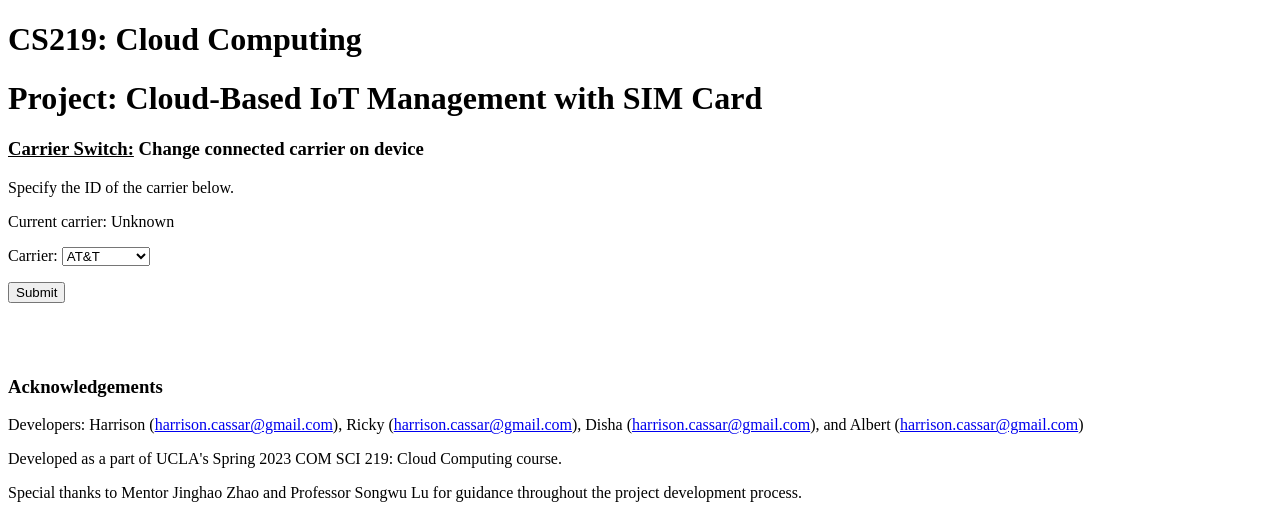
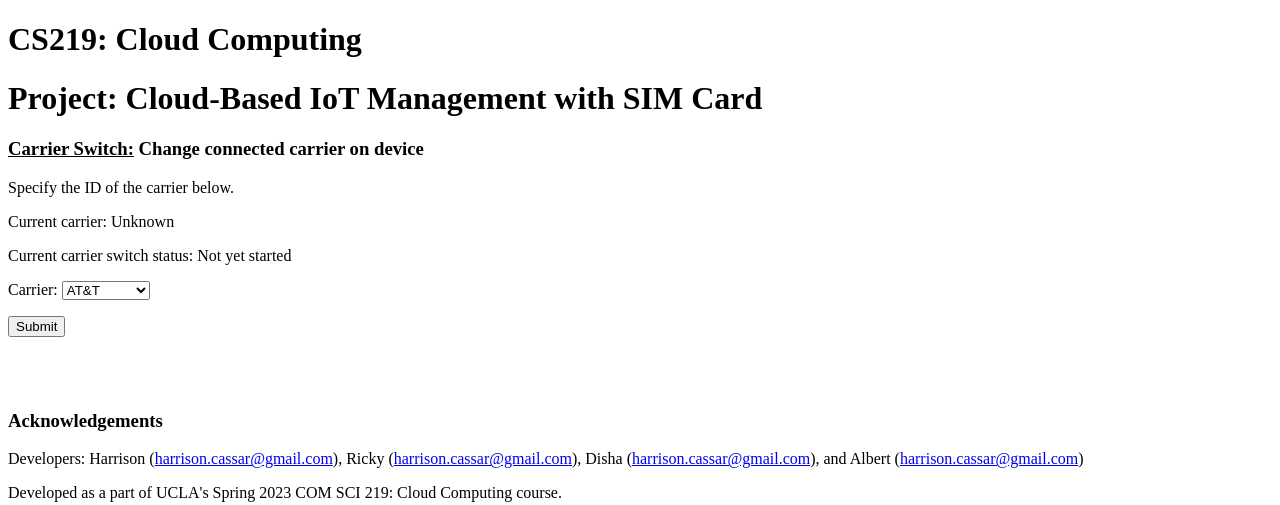
Before and after one commit to harrisonCassar/CS219-Cloud-IoT-Management-SIM-Card, a Flask app: page / in a window 1280 px wide. Shown: the top 505 px of the page. Run offline with Flask 2, Linux system fonts and the light colour scheme; some libraries are stand-ins or nearby versions.

Commit message:
Add complete support for upstream Carrier Switch (ACK) functionality. -Expose `carrier_switch_status` endpoint to allow UDP server to update the current state of the Carrier Switch status via HTTP POST request. -Add handling of Carrier Switch ACK packet (HTTP POSTing to Flask server). -Display current state (current carrier + carrier switch status).

```diff
--- a/flask_server/app.py
+++ b/flask_server/app.py
@@ -39,15 +39,13 @@ def handle_producer_event_cb(err, msg):
 ###################### on-server startup ######################
 
 # init front-end info channels/state
+# TODO: Perhaps use ENUMs...? Better style + more robust to change down the road.
+# TODO: See if we can get this to be live-updated on the browser page? Currently just static, and only updates once the user refreshes the page.
 current_carrier = 'Unknown'
+carrier_switch_status = 'Not yet started' # Current options: "Not yet started", "Success", "Failure", "In progress", "Unknown"
 
 # init helpful lookups
-carrier_switch_choices = [
-    ('AT&T',     'AT&T'),
-    ('T-Mobile', 'T-Mobile'),
-    ('Verizon',  'Verizon'),
-    ('Disconnect',  'Disconnect'),
-]
+carrier_switch_choices = ['AT&T', 'T-Mobile', 'Verizon', 'Disconnect']
 
 # Setup Kafka Producer.
 producer = Producer({
@@ -81,6 +79,7 @@ def index():
     return render_template(
         "index.html",
         current_carrier=current_carrier,
+        carrier_switch_status=carrier_switch_status,
         form_change_carrier=form_change_carrier)
 
 
@@ -97,13 +96,66 @@ def grafana_home():
 
 ## routines
 
+@app.route('/carrier_switch_status', methods=['POST'])
+def carrier_switch_status_update():
+
+    global current_carrier
+    global carrier_switch_status
+
+    # Extract (and validate) relevant arguments representing our status.
+    args_dict = request.get_json(force=True) # force=True necessary posting forgot to set MIME type to 'application/json'
+
+    status_raw = args_dict.get('status')
+    modem_current_carrier = args_dict.get('carrier')
+
+    if not status_raw or not modem_current_carrier:
+        print("ERROR: Post of Carrier Switch status is missing arguments.")
+        return redirect(url_for('index'))
+
+    print(f"Post of Carrier Switch status: {status_raw}, {modem_current_carrier}")
+
+    # Assume that the Modem's current carrier is a valid carrier choice.
+    # Perhaps this is reasonable anyway, as maybe we only want to support a certain
+    # set of carriers with this cloud interface, but the Modem/SIM may have more that
+    # it can possibly be set to.
+    #
+    # if modem_current_carrier not in carrier_switch_choices:
+    #     print(f"ERROR: Post of Carrier Switch status indicates a carrier that is not supported {modem_current_carrier}.")
+    #     return redirect(url_for('index'))
+
+    # Decode status, and update our internal state.
+    if status_raw == 'ACK':
+        carrier_switch_status = "Success"
+        current_carrier = modem_current_carrier
+    elif status_raw == 'NACK':
+        carrier_switch_status = "Failure"
+        current_carrier = modem_current_carrier
+    else:
+        print(f"ERROR: Received unknown Carrier Switch status {status_raw}.")
+        carrier_switch_status = "Unknown"
+        current_carrier = "Unknown"
+
+    return redirect(url_for('index'))
+
+
 @app.route("/carrier_switch", methods=['POST'])
 def carrier_switch():
+
     global current_carrier
+    global carrier_switch_status
 
     form_change_carrier = ChangeCarrierForm()
 
-    # Change carrier to specification
+    # TODO: Perhaps add some kind of check for if we've already begun a request?
+    # This will avoid unncessary communication + protect spamming of carrier switch.
+    # We should, however, add some form of timeout in case the UDP server and/or Modem client
+    # experience some problem that prevents an ACK being sent back through the above
+    # "carrier_switch_status" endpoint. Perhaps we can use Flask's Celery plugin for this..?
+    #
+    # if carrier_switch_status != 'Not yet started' and carrier_switch_status != 'Success':
+    #     print("Cannot start a Carrier Switch Request until the previous one has been resolved.")
+
+    # Change carrier to specification.
     if form_change_carrier.validate_on_submit():
 
         # Extract useful form data.
@@ -130,11 +182,7 @@ def carrier_switch():
         producer.flush()
 
         # Update current carrier switch state.
-        # TODO: Represent Carrier Switch state as "In Progress" and DON'T change current carrier state just yet. Let some other endpoint set this status ("carrier_switch_status" endpoint).
-        if new_carrier == 'Disconnect':
-            current_carrier = 'Disconnected'
-        else:
-            current_carrier = new_carrier
+        carrier_switch_status = 'In progress'
 
     return redirect(url_for('index'))
 
--- a/flask_server/templates/index.html
+++ b/flask_server/templates/index.html
@@ -18,6 +18,7 @@
       <div id="transfer">
         <p>Specify the ID of the carrier below.</p>
         <p>Current carrier: {{ current_carrier }}</p>
+        <p>Current carrier switch status: {{ carrier_switch_status }}</p>
         <form action="{{ url_for('carrier_switch') }}" method="post" enctype="multipart/form-data">
           {{ form_change_carrier.csrf_token }}
           <p>Carrier: {{ form_change_carrier.carrier }}</p>
--- a/udp_server/requirements.txt
+++ b/udp_server/requirements.txt
@@ -1,3 +1,4 @@
 bitstruct==8.17.0
 temporenc==0.1.0
 confluent-kafka==2.1.1
+requests==2.30.0
```
Also changed, not shown: udp_server/sim_udp_server.py (+39 -7 lines), 1 other file.
